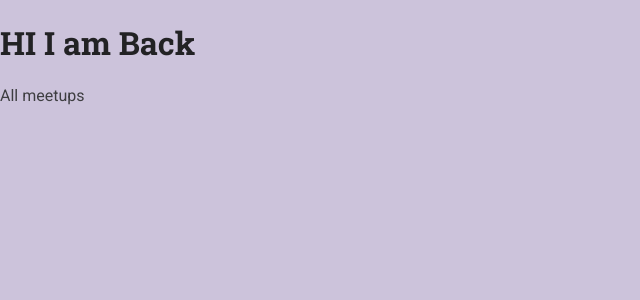
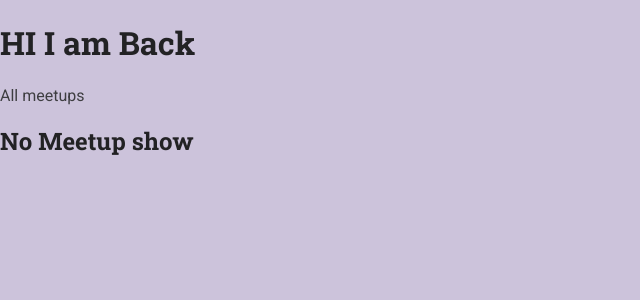
Before and after one commit to Kanharajput/DjangoMeetupProject, a Django app: page /meetups in a window 1280 px wide. Shown: the top 300 px of the page, without its empty margins (0-640 px from the left). Run offline with Django 3.2, Linux system fonts and the light colour scheme.

Commit message:
django template language

```diff
--- a/meetups/templates/meetups/index.html
+++ b/meetups/templates/meetups/index.html
@@ -11,5 +11,13 @@
 <body>
     <h1> HI I am Back </h1>
     <p> All meetups </p>
+    <!--django template language-->
+    {% if show_meetups_data %}
+        {% for meetup in all_meetups %}
+            <h2>{{meetup.title}}</h2>
+        {% endfor %}
+    {% else %}
+        <h2>No Meetup show</h2>
+    {% endif %}
 </body>
 </html>
--- a/meetups/views.py
+++ b/meetups/views.py
@@ -3,5 +3,16 @@ from django.http import HttpResponse
 
 # Create your views here.
 def index(request):
-    # path till templates is known by django once we add app to installed apps
-    return render(request,"meetups/index.html")
+    data = [
+        {"title":"First Meetup"},
+        {"title":"Second Meetup"}
+    ]
+    # always pass a single dictionary in render functions
+    # as there is only single dictionary acceptance is there
+    context = {
+        "all_meetups":data,
+        "show_meetups_data":False
+    }
+    return render(request,
+                    "meetups/index.html",
+                        context)
```
